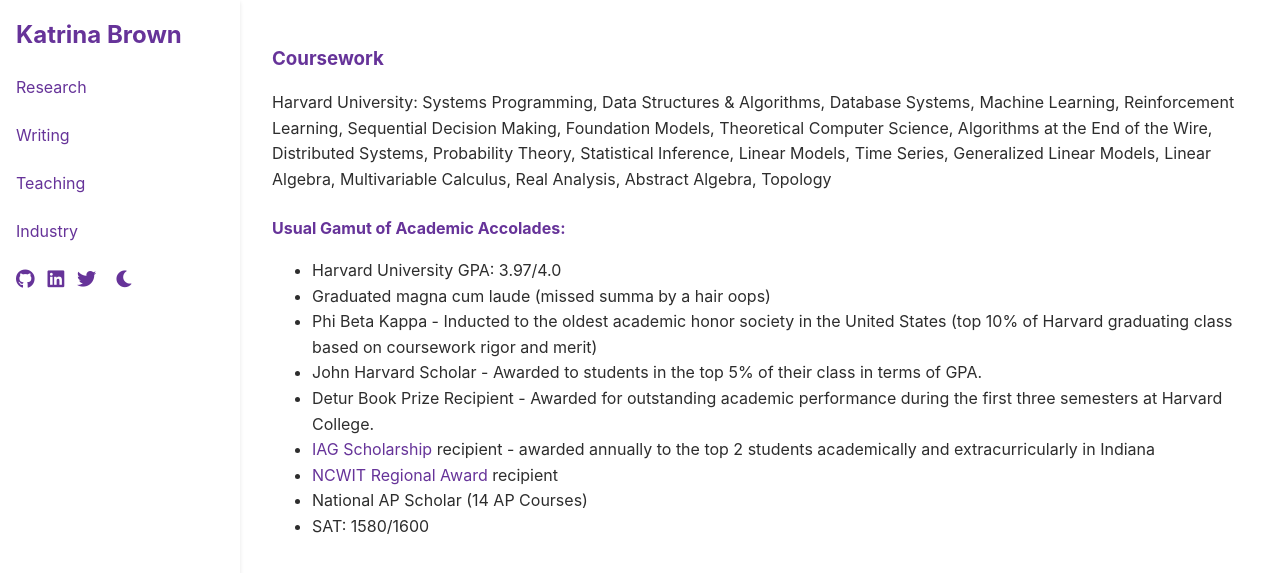
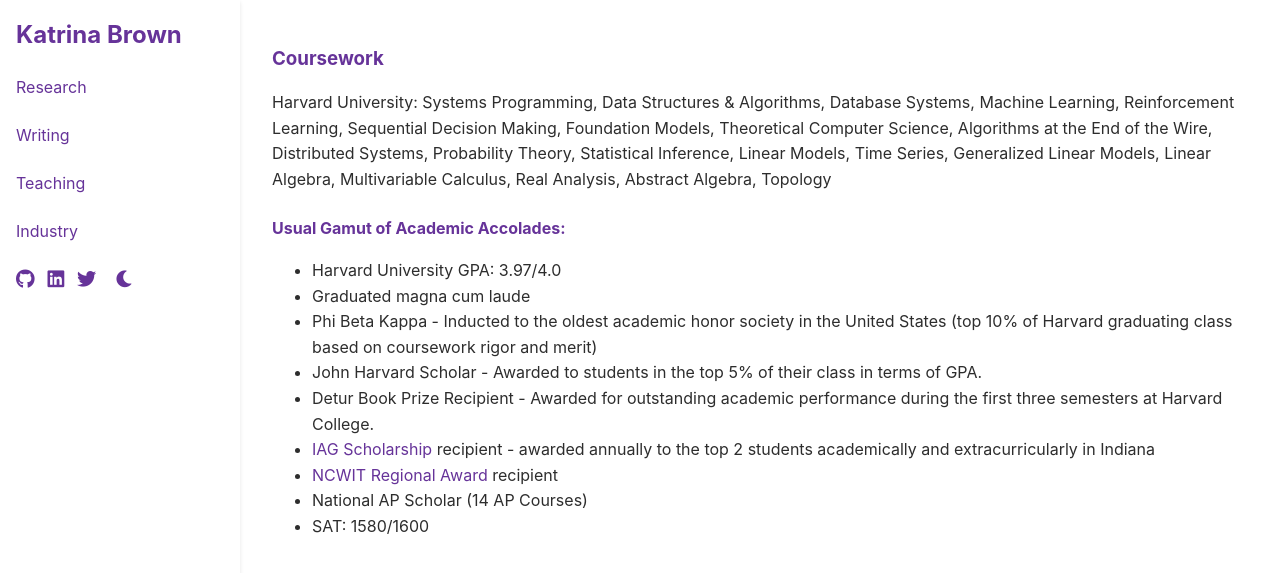
Before and after one commit to brownkat6/katrinarbrown, a Jekyll site: the page built from docs/courses.md, in a window 1280 px wide. Shown: the top 573 px of the page. Built offline with Jekyll 4.4.1, drawn with Linux system fonts in a browser that asks for light colours.

```diff
--- a/docs/courses.md
+++ b/docs/courses.md
@@ -8,7 +8,7 @@
 
 #### Usual Gamut of Academic Accolades:
  * Harvard University GPA: 3.97/4.0
- * Graduated magna cum laude (missed summa by a hair oops)
+ * Graduated magna cum laude
  * Phi Beta Kappa - Inducted to the oldest academic honor society in the United States (top 10% of Harvard graduating class based on coursework rigor and merit)
  * John Harvard Scholar - Awarded to students in the top 5% of their class in terms of GPA.
  * Detur Book Prize Recipient - Awarded for outstanding academic performance during the first three semesters at Harvard College.
```
